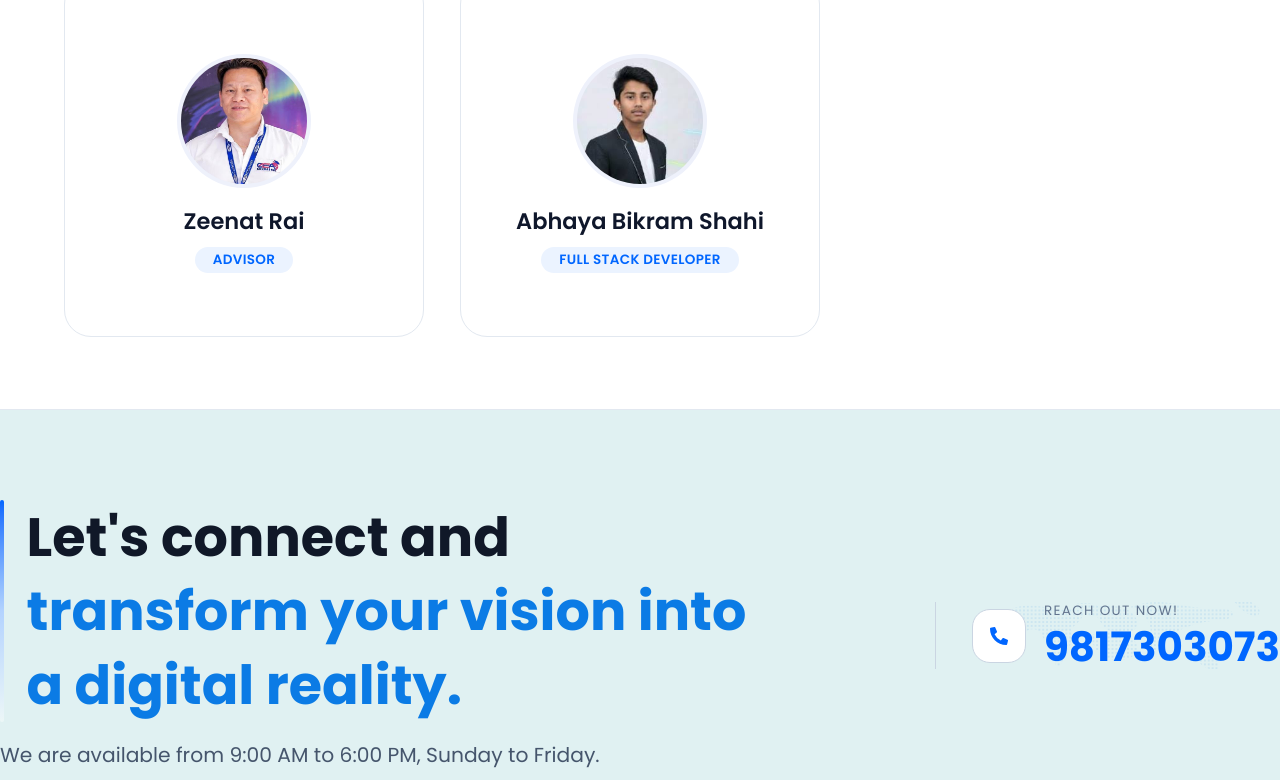
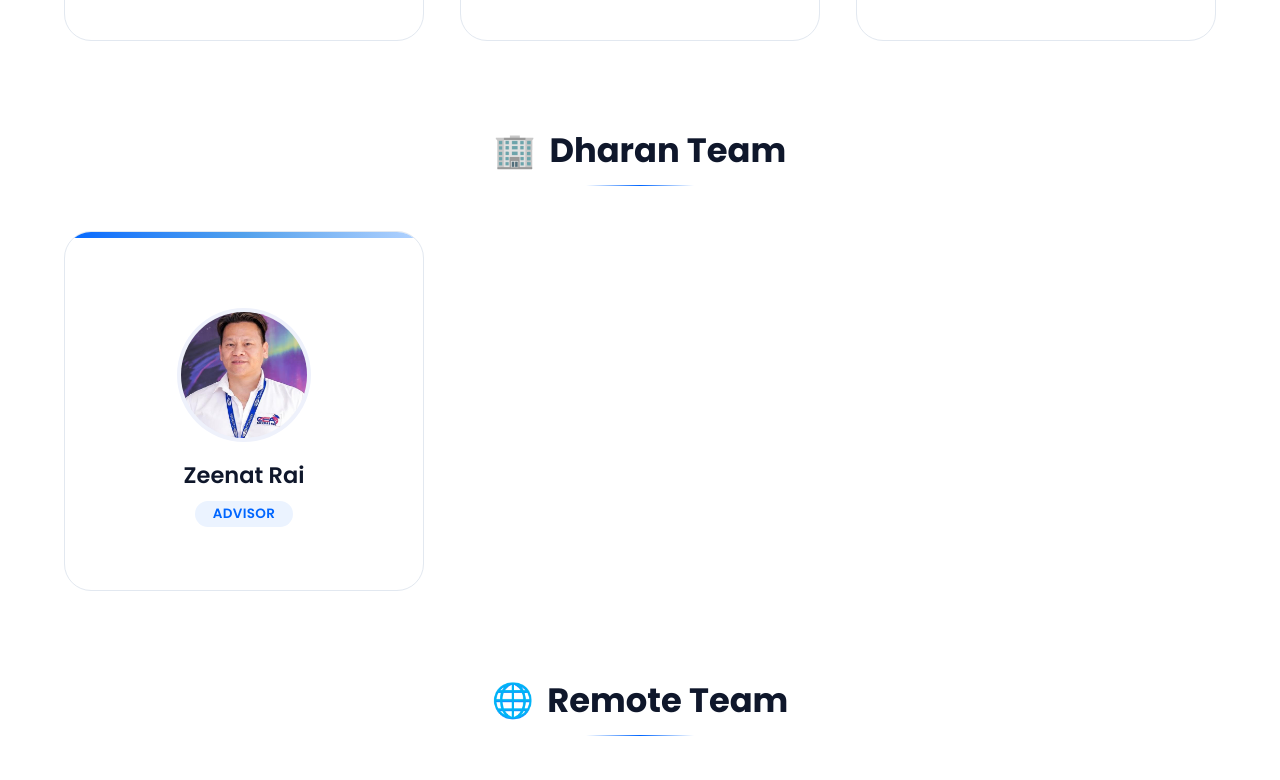
Before and after one commit to abhayaos/bluefox, a React (Vite) app: page /about/our-team in a window 1280 px wide. Shown: the part 780-1560 px from the top of the page. Built offline with nearby package versions, Linux system fonts and the light colour scheme.

Commit message:
split team page into itahari, dharan, remote sections

```diff
--- a/src/pages/Team.jsx
+++ b/src/pages/Team.jsx
@@ -5,7 +5,11 @@ import abhayaImage from '../assets/about/abhaya.jfif'
 import anmolImage from '../assets/about/anmol.jpg'
 import zeenatImage from '../assets/about/zeenat.jpg'
 
-const members = [
+const teams = [
+  {
+    name: 'Itahari Team',
+    icon: '🏢',
+    members: [
       {
         name: 'Mitra Thapa Magar',
         role: 'CEO',
@@ -21,15 +25,29 @@ const members = [
         role: 'BDO',
         img: bdImage,
       },
+    ],
+  },
+  {
+    name: 'Dharan Team',
+    icon: '🏢',
+    members: [
       {
         name: 'Zeenat Rai',
         role: 'Advisor',
         img: zeenatImage,
       },
+    ],
+  },
+  {
+    name: 'Remote Team',
+    icon: '🌐',
+    members: [
       {
         name: 'Abhaya Bikram Shahi',
         role: 'Full Stack Developer',
         img: abhayaImage,
+      },
+    ],
   },
 ]
 
@@ -103,9 +121,27 @@ export default function Team() {
           </p>
         </div>
 
+        <div className="space-y-20">
+          {teams.map((team, teamIndex) => (
+            <div key={team.name}>
+              <div className="text-center mb-10">
+                <h2 className="font-heading text-2xl md:text-3xl font-bold text-slate-900 inline-flex items-center gap-3">
+                  <span className="text-primary">{team.icon}</span>
+                  {team.name}
+                </h2>
+                <span className="mt-3 block h-px w-24 mx-auto bg-gradient-to-r from-transparent via-primary to-transparent" />
+              </div>
+
               <div className="grid gap-8 sm:grid-cols-2 lg:grid-cols-3">
-          {members.map((member, index) => (
-            <MemberCard key={member.name} member={member} index={index} />
+                {team.members.map((member, index) => (
+                  <MemberCard
+                    key={member.name}
+                    member={member}
+                    index={teamIndex * 3 + index}
+                  />
+                ))}
+              </div>
+            </div>
           ))}
         </div>
       </div>
```
Lines whose indentation alone changed are shown as unchanged.
